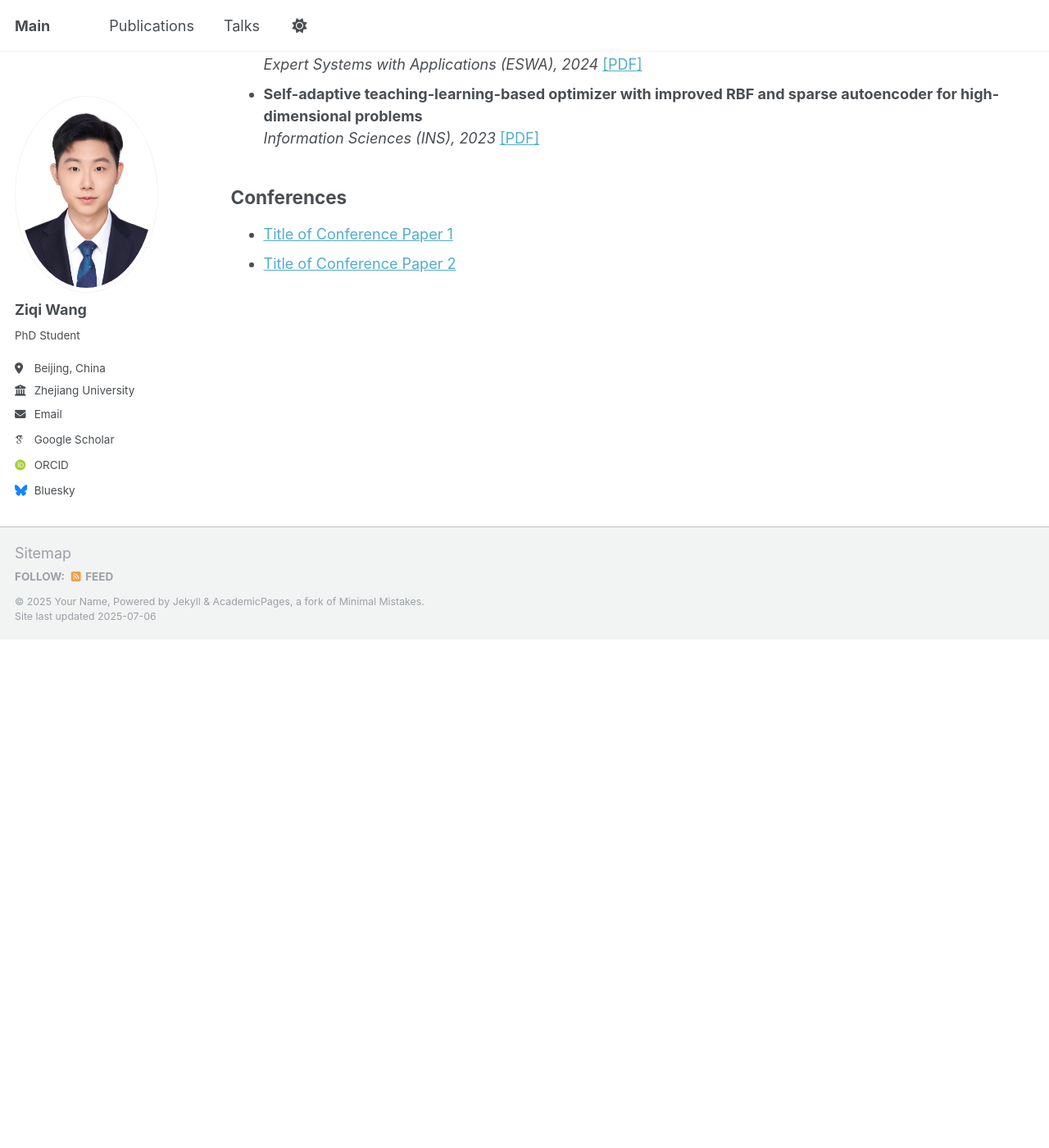
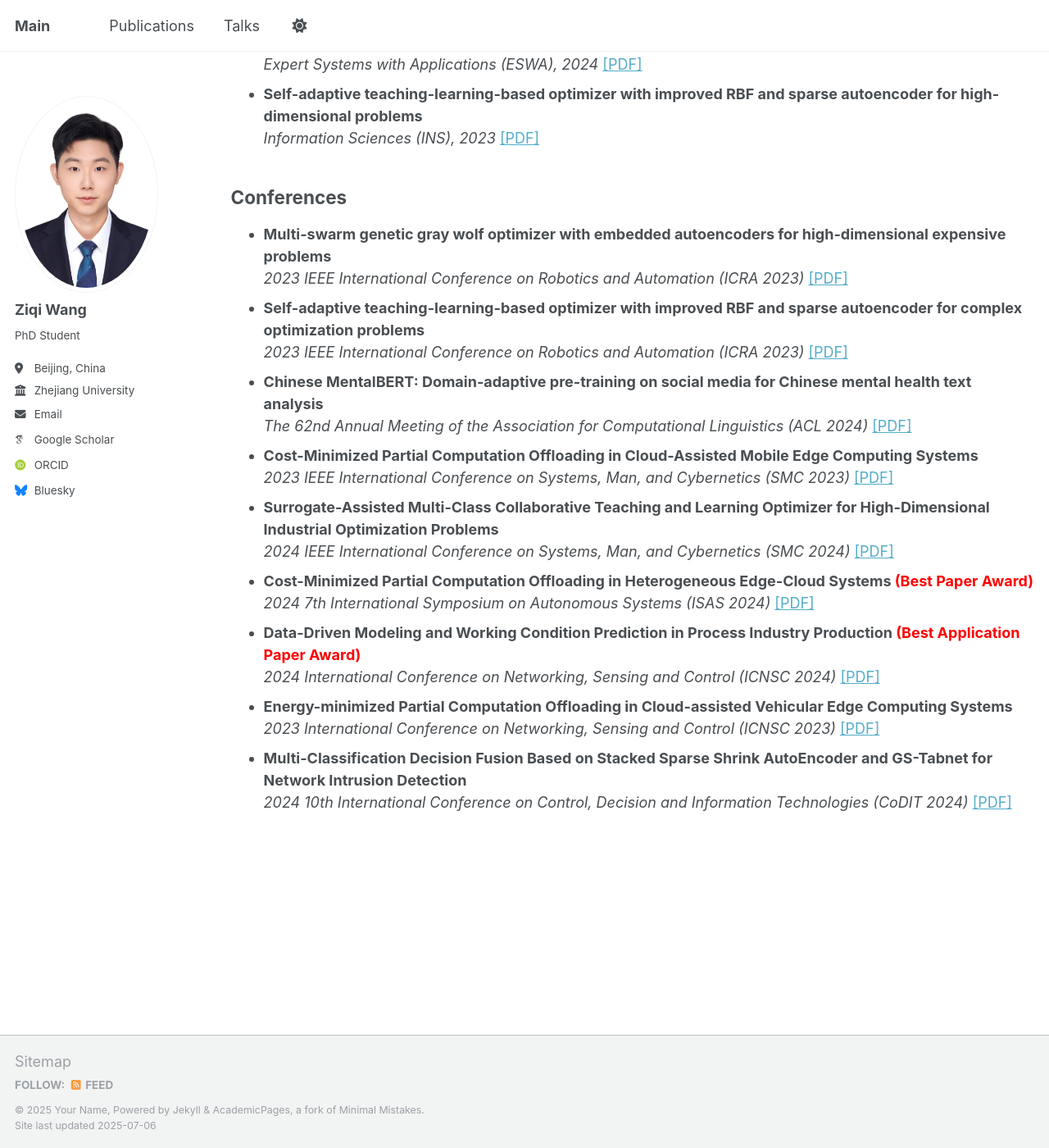
Before and after one commit to ZiqiWang0312/bio, a Jekyll site: the page built from _pages/publications.md, in a window 1280 px wide and 1400 px high, scrolled down 620 px. Shown: the whole window at 82% size. Built offline with Jekyll 4.4.1, drawn with Linux system fonts in a browser that asks for light colours; some web fonts are replaced; a script that is not in the unit is left out.

Commit message:
conference paper

```diff
--- a/_pages/publications.md
+++ b/_pages/publications.md
@@ -70,13 +70,57 @@ author_profile: true
 
 <ul>
   <li>
-    <a href="/assets/papers/conference1.pdf" target="_blank">
-      Title of Conference Paper 1
-    </a>
+    <strong>Multi-swarm genetic gray wolf optimizer with embedded autoencoders for high-dimensional expensive problems</strong><br/>
+    <em>2023 IEEE International Conference on Robotics and Automation (ICRA 2023)</em>
+    <a href="https://ZiqiWang0312.github.io/bio/files/ICRA1.pdf" target="_blank">[PDF]</a>
   </li>
+
   <li>
-    <a href="/assets/papers/conference2.pdf" target="_blank">
-      Title of Conference Paper 2
-    </a>
+    <strong>Self-adaptive teaching-learning-based optimizer with improved RBF and sparse autoencoder for complex optimization problems</strong><br/>
+    <em>2023 IEEE International Conference on Robotics and Automation (ICRA 2023)</em>
+    <a href="https://ZiqiWang0312.github.io/bio/files/ICRA2.pdf" target="_blank">[PDF]</a>
   </li>
+
+  <li>
+    <strong>Chinese MentalBERT: Domain-adaptive pre-training on social media for Chinese mental health text analysis</strong><br/>
+    <em>The 62nd Annual Meeting of the Association for Computational Linguistics (ACL 2024)</em>
+    <a href="https://ZiqiWang0312.github.io/bio/files/ACL.pdf" target="_blank">[PDF]</a>
+  </li>
+
+  <li>
+    <strong>Cost-Minimized Partial Computation Offloading in Cloud-Assisted Mobile Edge Computing Systems</strong><br/>
+    <em>2023 IEEE International Conference on Systems, Man, and Cybernetics (SMC 2023)</em>
+    <a href="https://ZiqiWang0312.github.io/bio/files/SMC1.pdf" target="_blank">[PDF]</a>
+  </li>
+
+  <li>
+    <strong>Surrogate-Assisted Multi-Class Collaborative Teaching and Learning Optimizer for High-Dimensional Industrial Optimization Problems</strong><br/>
+    <em>2024 IEEE International Conference on Systems, Man, and Cybernetics (SMC 2024)</em>
+    <a href="https://ZiqiWang0312.github.io/bio/files/SMC2.pdf" target="_blank">[PDF]</a>
+  </li>
+
+  <li>
+    <strong>Cost-Minimized Partial Computation Offloading in Heterogeneous Edge-Cloud Systems <span style="color:red;">(Best Paper Award)</span></strong><br/>
+    <em>2024 7th International Symposium on Autonomous Systems (ISAS 2024)</em>
+    <a href="https://ZiqiWang0312.github.io/bio/files/ISAS.pdf" target="_blank">[PDF]</a>
+  </li>
+
+  <li>
+    <strong>Data-Driven Modeling and Working Condition Prediction in Process Industry Production <span style="color:red;">(Best Application Paper Award)</span></strong><br/>
+    <em>2024 International Conference on Networking, Sensing and Control (ICNSC 2024)</em>
+    <a href="https://ZiqiWang0312.github.io/bio/files/ICNSC1.pdf" target="_blank">[PDF]</a>
+  </li>
+
+  <li>
+    <strong>Energy-minimized Partial Computation Offloading in Cloud-assisted Vehicular Edge Computing Systems </strong><br/>
+    <em>2023 International Conference on Networking, Sensing and Control (ICNSC 2023)</em>
+    <a href="https://ZiqiWang0312.github.io/bio/files/ICNSC2.pdf" target="_blank">[PDF]</a>
+  </li>
+
+  <li>
+    <strong>Multi-Classification Decision Fusion Based on Stacked Sparse Shrink AutoEncoder and GS-Tabnet for Network Intrusion Detection </strong><br/>
+    <em>2024 10th International Conference on Control, Decision and Information Technologies (CoDIT 2024)</em>
+    <a href="https://ZiqiWang0312.github.io/bio/files/codit.pdf" target="_blank">[PDF]</a>
+  </li>
+
 </ul>
```
